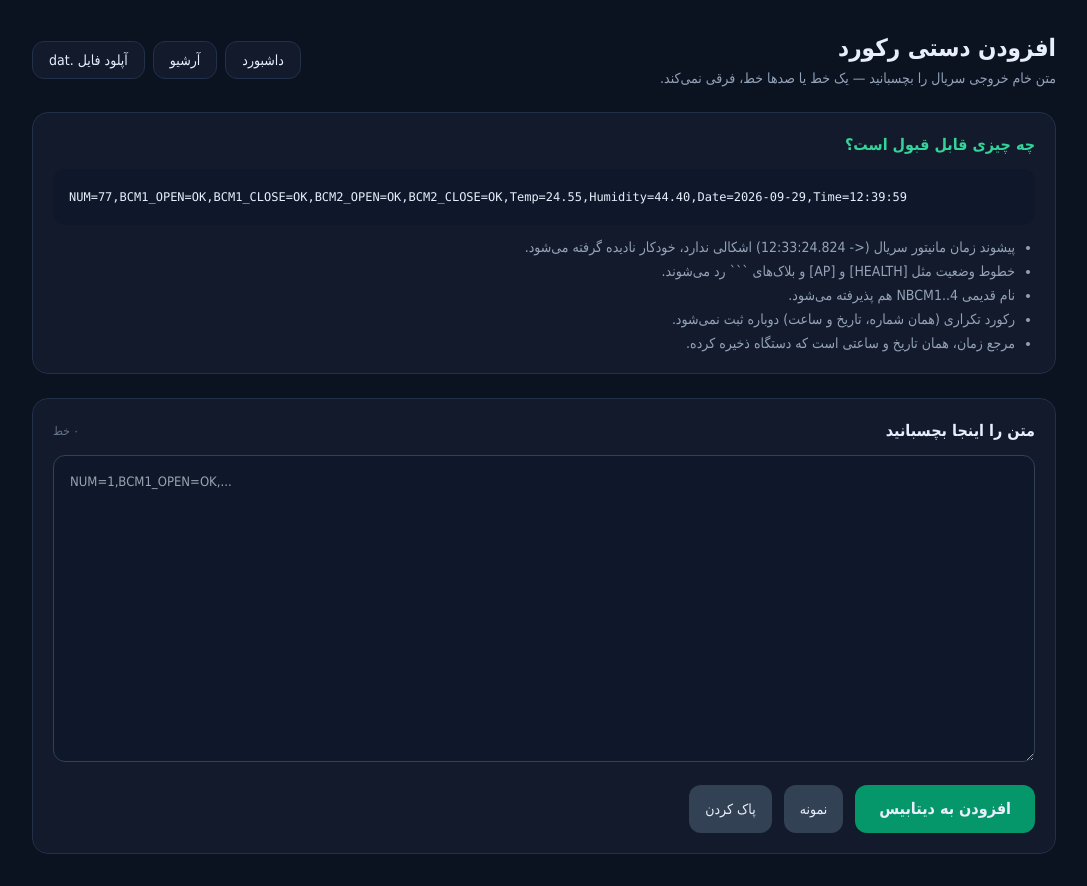
After one commit to parsapeyman10/RF_tester, a Flask app: page /paste in a window 1280 px wide. The commit adds this page. Shown: the whole page, without its empty margins (96-1183 px from the left). Run offline with Flask 3, Linux system fonts and the light colour scheme; some libraries are stand-ins or nearby versions.

Commit message:
Add a paste page for entering records by hand
New /paste screen: drop raw serial text into a box and it goes straight into
the database, one line or hundreds. It tolerates what people actually copy,
the serial monitor timestamp prefix, triple backtick fences, status lines and
blank lines, and it accepts the legacy NBCM names too.

/api/ingest now separates ignored lines, anything that is not a record at all,
from invalid ones, lines that look like a record but do not parse, so the
result panel can say something meaningful: saved, duplicate, invalid, ignored.

The page is linked from the dashboard and the upload screen, and the test
suite pastes a realistic block, including fences and log lines, then repeats
it to confirm nothing is duplicated.

Co-authored-by: arena-agent <297053741+arena-agent@users.noreply.github.com>

````diff
--- a/app.py
+++ b/app.py
@@ -861,11 +861,15 @@ def api_ingest():
     saved = 0
     duplicates = 0
     invalid = 0
+    ignored = 0
     device = request.headers.get('X-Device', request.remote_addr or 'unknown')
 
     for line in raw_lines:
         line = (line or '').strip()
-        if not line or line in ('END', 'NO_DATA'):
+        # خط خالی، نشانگرهای پروتکل، بلاک‌های ``` و هر خطی که اصلاً رکورد
+        # نیست (مثل لاگ‌های [HEALTH]) بی‌سروصدا رد می‌شوند
+        if not line or line in ('END', 'NO_DATA') or 'NUM=' not in line:
+            ignored += 1
             continue
         parsed = parse_industrial_line(line)
         if not parsed:
@@ -879,9 +883,17 @@ def api_ingest():
         else:
             invalid += 1
 
-    print(f"[INGEST] from {device}: saved={saved} dup={duplicates} bad={invalid}")
+    print(f"[INGEST] from {device}: saved={saved} dup={duplicates} "
+          f"bad={invalid} ignored={ignored}")
     return jsonify({'status': 'success', 'saved': saved,
-                    'duplicates': duplicates, 'invalid': invalid})
+                    'duplicates': duplicates, 'invalid': invalid,
+                    'ignored': ignored})
+
+
+@app.route('/paste')
+def paste_page():
+    """صفحه‌ی افزودن دستی رکورد با چسباندن متن خام سریال"""
+    return render_template('paste.html')
 
 
 @app.route('/api/recover_unsaved', methods=['POST', 'GET'])
--- a/templates/index.html
+++ b/templates/index.html
@@ -93,6 +93,10 @@
 
         <a href="/upload_dat" class="nav-item p-4 flex items-center gap-3 hover:bg-slate-700/50">
             <span>📂</span><span class="font-medium">بارگذاری فایل (DAT)</span>
+        </a>
+
+        <a href="/paste" class="nav-item p-4 flex items-center gap-3 hover:bg-slate-700/50">
+            <span>📝</span><span class="font-medium">افزودن دستی (متن)</span>
         </a>
     </nav>
 
--- /dev/null
+++ b/templates/paste.html
@@ -0,0 +1,159 @@
+<!DOCTYPE html>
+<html lang="fa" dir="rtl">
+<head>
+  <meta charset="UTF-8">
+  <meta name="viewport" content="width=device-width, initial-scale=1.0">
+  <title>افزودن دستی رکورد | RF_tester</title>
+  <script src="https://cdn.tailwindcss.com"></script>
+  <style>
+    body { background:#0b1220; color:#e8eefc; font-family:Tahoma, sans-serif; }
+    .glass-card { background:rgba(19,28,46,.85); border:1px solid #22304a; }
+    textarea { font-family: "Consolas", "Courier New", monospace; direction:ltr; text-align:left; }
+    .badge { padding:2px 10px; border-radius:999px; font-size:12px; font-weight:700; }
+  </style>
+</head>
+<body class="min-h-screen p-4 md:p-8">
+
+  <div class="max-w-5xl mx-auto space-y-6">
+
+    <!-- سربرگ -->
+    <div class="flex flex-wrap items-center justify-between gap-3">
+      <div>
+        <h1 class="text-2xl font-black">افزودن دستی رکورد</h1>
+        <p class="text-slate-400 text-sm mt-1">
+          متن خام خروجی سریال را بچسبانید — یک خط یا صدها خط، فرقی نمی‌کند.
+        </p>
+      </div>
+      <div class="flex gap-2 text-sm">
+        <a href="/" class="glass-card px-4 py-2 rounded-xl hover:border-emerald-500">داشبورد</a>
+        <a href="/history" class="glass-card px-4 py-2 rounded-xl hover:border-emerald-500">آرشیو</a>
+        <a href="/upload_dat" class="glass-card px-4 py-2 rounded-xl hover:border-emerald-500">آپلود فایل .dat</a>
+      </div>
+    </div>
+
+    <!-- راهنمای فرمت -->
+    <div class="glass-card rounded-2xl p-5">
+      <h2 class="font-bold mb-3 text-emerald-400">چه چیزی قابل قبول است؟</h2>
+      <pre class="bg-slate-900/70 rounded-xl p-4 text-[12px] leading-6 overflow-x-auto" dir="ltr">NUM=77,BCM1_OPEN=OK,BCM1_CLOSE=OK,BCM2_OPEN=OK,BCM2_CLOSE=OK,Temp=24.55,Humidity=44.40,Date=2026-09-29,Time=12:39:59</pre>
+      <ul class="text-sm text-slate-400 mt-3 space-y-1 list-disc pr-5">
+        <li>پیشوند زمان مانیتور سریال (<span dir="ltr">12:33:24.824 -&gt;</span>) اشکالی ندارد، خودکار نادیده گرفته می‌شود.</li>
+        <li>خطوط وضعیت مثل <span dir="ltr">[HEALTH]</span> و <span dir="ltr">[AP]</span> و بلاک‌های <span dir="ltr">```</span> رد می‌شوند.</li>
+        <li>نام قدیمی <span dir="ltr">NBCM1..4</span> هم پذیرفته می‌شود.</li>
+        <li>رکورد تکراری (همان شماره، تاریخ و ساعت) دوباره ثبت نمی‌شود.</li>
+        <li>مرجع زمان، همان تاریخ و ساعتی است که دستگاه ذخیره کرده.</li>
+      </ul>
+    </div>
+
+    <!-- کادر ورودی -->
+    <div class="glass-card rounded-2xl p-5">
+      <div class="flex items-center justify-between mb-3">
+        <h2 class="font-bold">متن را اینجا بچسبانید</h2>
+        <span id="lineCount" class="text-xs text-slate-500">۰ خط</span>
+      </div>
+
+      <textarea id="box" rows="14" spellcheck="false"
+        class="w-full bg-slate-900/70 border border-slate-700 rounded-xl p-4 text-[13px]
+               focus:border-emerald-500 focus:outline-none"
+        placeholder="NUM=1,BCM1_OPEN=OK,..."></textarea>
+
+      <div class="flex flex-wrap gap-3 mt-4">
+        <button id="btnSend"
+          class="px-6 py-3 rounded-xl font-bold bg-emerald-600 hover:bg-emerald-500 transition">
+          افزودن به دیتابیس
+        </button>
+        <button id="btnSample"
+          class="px-4 py-3 rounded-xl bg-slate-700 hover:bg-slate-600 transition text-sm">
+          نمونه
+        </button>
+        <button id="btnClear"
+          class="px-4 py-3 rounded-xl bg-slate-700 hover:bg-slate-600 transition text-sm">
+          پاک کردن
+        </button>
+      </div>
+    </div>
+
+    <!-- نتیجه -->
+    <div id="result" class="glass-card rounded-2xl p-5 hidden">
+      <h2 class="font-bold mb-4">نتیجه</h2>
+      <div class="grid grid-cols-2 md:grid-cols-4 gap-3 text-center">
+        <div class="bg-slate-900/70 rounded-xl p-4">
+          <div id="rSaved" class="text-3xl font-black text-emerald-400">0</div>
+          <div class="text-xs text-slate-400 mt-1">ذخیره شد</div>
+        </div>
+        <div class="bg-slate-900/70 rounded-xl p-4">
+          <div id="rDup" class="text-3xl font-black text-amber-400">0</div>
+          <div class="text-xs text-slate-400 mt-1">تکراری</div>
+        </div>
+        <div class="bg-slate-900/70 rounded-xl p-4">
+          <div id="rBad" class="text-3xl font-black text-red-400">0</div>
+          <div class="text-xs text-slate-400 mt-1">نامعتبر</div>
+        </div>
+        <div class="bg-slate-900/70 rounded-xl p-4">
+          <div id="rIgn" class="text-3xl font-black text-slate-500">0</div>
+          <div class="text-xs text-slate-400 mt-1">نادیده گرفته شد</div>
+        </div>
+      </div>
+      <p id="rMsg" class="text-sm text-slate-400 mt-4"></p>
+    </div>
+
+  </div>
+
+<script>
+const $ = id => document.getElementById(id);
+
+function countLines() {
+  const n = $('box').value.split('\n').filter(l => l.trim()).length;
+  $('lineCount').textContent = n.toLocaleString('fa-IR') + ' خط';
+}
+$('box').addEventListener('input', countLines);
+
+$('btnClear').onclick = () => { $('box').value = ''; countLines(); $('result').classList.add('hidden'); };
+
+$('btnSample').onclick = () => {
+  $('box').value =
+`12:33:29.862 -> NUM=74,BCM1_OPEN=OK,BCM1_CLOSE=OK,BCM2_OPEN=OK,BCM2_CLOSE=OK,Temp=24.58,Humidity=44.13,Date=2026-09-29,Time=12:33:39
+NUM=75,BCM1_OPEN=OK,BCM1_CLOSE=OK,BCM2_OPEN=OK,BCM2_CLOSE=NOK,Temp=24.56,Humidity=44.05,Date=2026-09-29,Time=12:35:59`;
+  countLines();
+};
+
+$('btnSend').onclick = async () => {
+  const text = $('box').value.trim();
+  if (!text) { alert('اول متن را بچسبانید'); return; }
+
+  $('btnSend').disabled = true;
+  $('btnSend').textContent = 'در حال افزودن…';
+
+  try {
+    const resp = await fetch('/api/ingest', {
+      method: 'POST',
+      headers: { 'Content-Type': 'text/plain; charset=utf-8', 'X-Device': 'paste-page' },
+      body: text
+    });
+    const d = await resp.json();
+
+    $('rSaved').textContent = d.saved ?? 0;
+    $('rDup').textContent   = d.duplicates ?? 0;
+    $('rBad').textContent   = d.invalid ?? 0;
+    $('rIgn').textContent   = d.ignored ?? 0;
+
+    let msg = '';
+    if (d.saved)      msg += `${d.saved} رکورد جدید وارد دیتابیس شد. `;
+    if (d.duplicates) msg += `${d.duplicates} رکورد از قبل موجود بود و دوباره ثبت نشد. `;
+    if (d.invalid)    msg += `${d.invalid} خط شبیه رکورد بود ولی فرمتش کامل نبود. `;
+    if (!d.saved && !d.duplicates) msg += 'هیچ رکورد معتبری پیدا نشد — فرمت خط را با نمونه مقایسه کنید.';
+    $('rMsg').textContent = msg;
+    $('result').classList.remove('hidden');
+
+  } catch (e) {
+    $('rMsg').textContent = 'خطا در ارتباط با سرور: ' + e;
+    $('result').classList.remove('hidden');
+  } finally {
+    $('btnSend').disabled = false;
+    $('btnSend').textContent = 'افزودن به دیتابیس';
+  }
+};
+
+countLines();
+</script>
+</body>
+</html>
--- a/templates/upload.html
+++ b/templates/upload.html
@@ -39,6 +39,9 @@
         </a>
         <a href="/upload_dat" class="nav-item p-4 flex items-center gap-3 bg-slate-700/50 border-r-4 border-blue-500 text-blue-400">
             <span>📂</span><span class="font-medium">بارگذاری فایل (Batch)</span>
+        </a>
+        <a href="/paste" class="nav-item p-4 flex items-center gap-3 hover:bg-slate-700/50 text-slate-300 no-underline">
+            <span>📝</span><span class="font-medium">افزودن دستی (متن)</span>
         </a>
     </nav>
 </aside>
````
Also changed, not shown: .github/scripts/test_db_pipeline.py.
